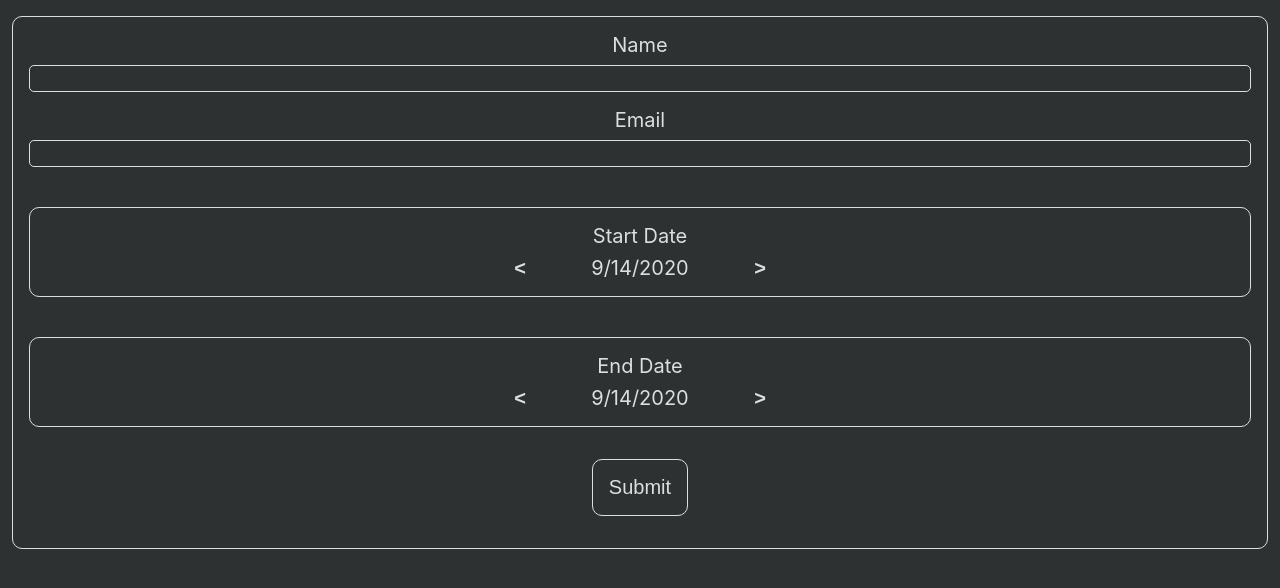
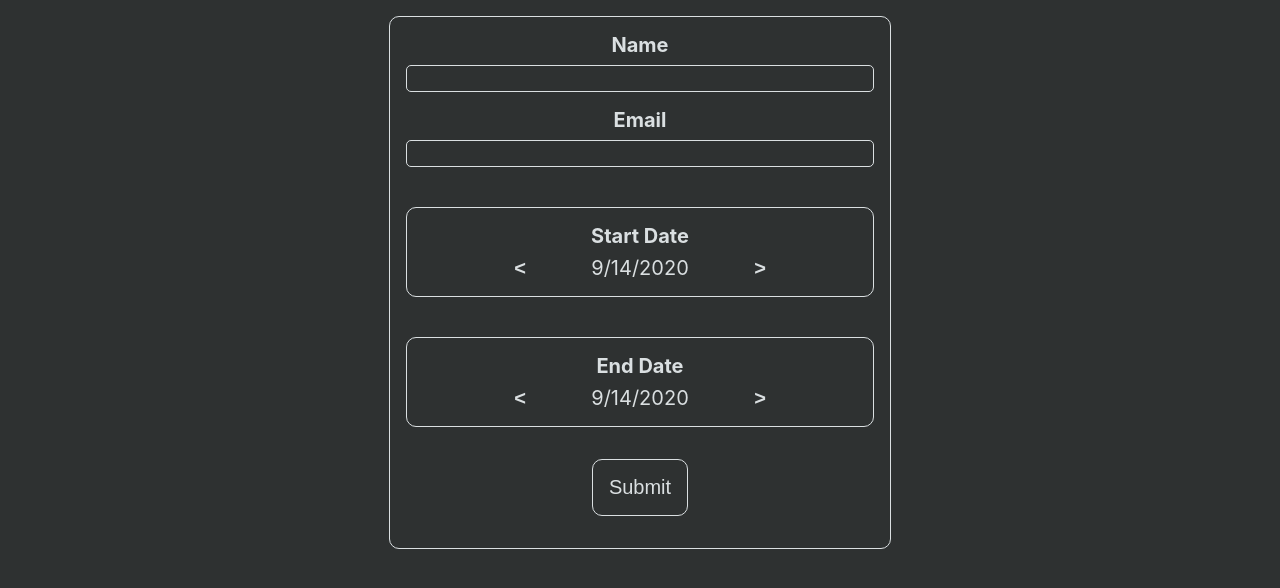
Before and after one commit to heardMan/react-date-selector, a React (Create React App) app: page / in a window 1280 px wide. Shown: the top 588 px of the page. Built offline with nearby package versions, Linux system fonts and the light colour scheme.

Commit message:
improved legibility

```diff
--- a/src/App.css
+++ b/src/App.css
@@ -20,7 +20,7 @@ body {
   color: #dadfe1;
   border-radius: 10px;
   margin-top: 1rem;
-  width:98%;
+  max-width: 500px;
   margin-left:auto;
   margin-right:auto;
 }
@@ -47,6 +47,7 @@ body {
 .title {
   font-size:1.25rem;
   margin-bottom: 0.5rem;
+  font-weight:700;
 }
 
 .startDate, .endDate {
```
Also changed, not shown: 8 other files (tests, documents, lock files or other folders).
